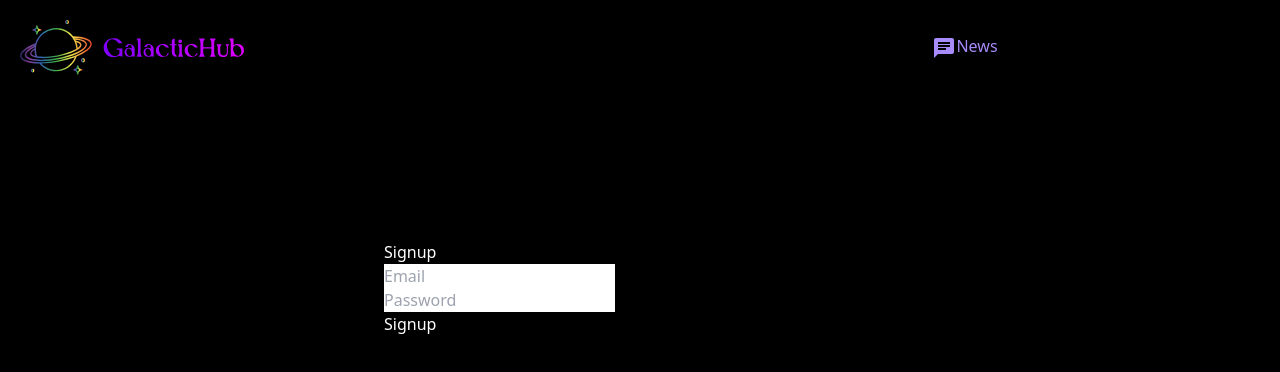
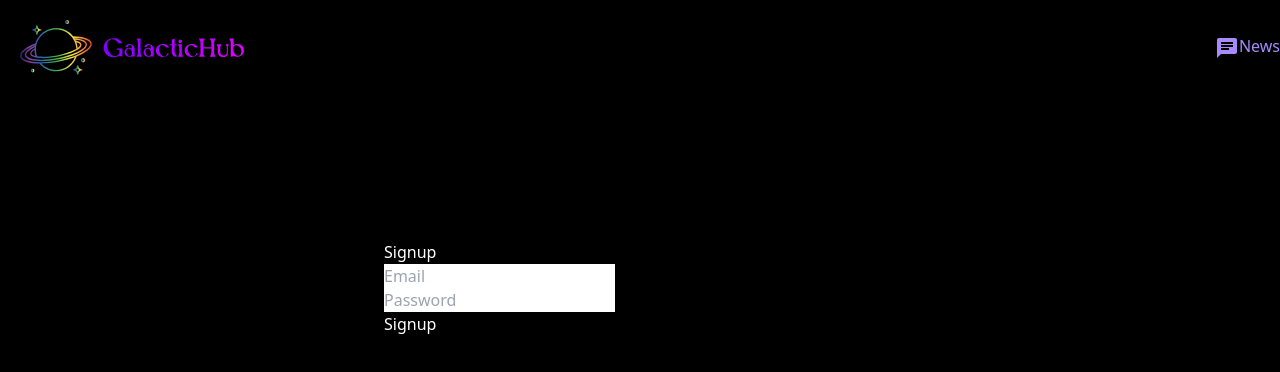
Before and after one commit to GadaniPanth/GalacticHub, a React (Create React App) app in the folder IndProj/frontend/: page /login in a window 1280 px wide. Shown: the top 372 px of the page. Built offline with nearby package versions, Linux system fonts and the light colour scheme; no server answers; the HTML template or start-up script is replaced by a standard one.

Commit message:
Change Navbar content alignment from justify-evenly to justify-end

```diff
--- a/IndProj/frontend/src/components/Navbar.js
+++ b/IndProj/frontend/src/components/Navbar.js
@@ -23,7 +23,7 @@ export default function Navbar({ drawerWidth, logo }) {
       <div className='App-logo w-56 h-fit'>
         <Link to='/'>{logo}</Link>
       </div>
-      <div className='content justify-evenly w-[50%] items-center sm:flex hidden space-x-2 text-violet-400'>
+      <div className='content justify-end w-[50%] items-center sm:flex hidden space-x-2 text-violet-400'>
         {/* <Link to='/space' className='hover:text-violet-600 transition ease-in-out duration-300'><RocketLaunchTwoToneIcon />Space</Link> */}
         {/* <Link to='/' className='hover:text-violet-600 transition ease-in-out duration-300' onClick={menuClose}><HomeIcon />Home</Link> */}
         <Link to='/news' className='hover:text-violet-600 transition ease-in-out duration-300' ><ChatIcon />News</Link>
```
